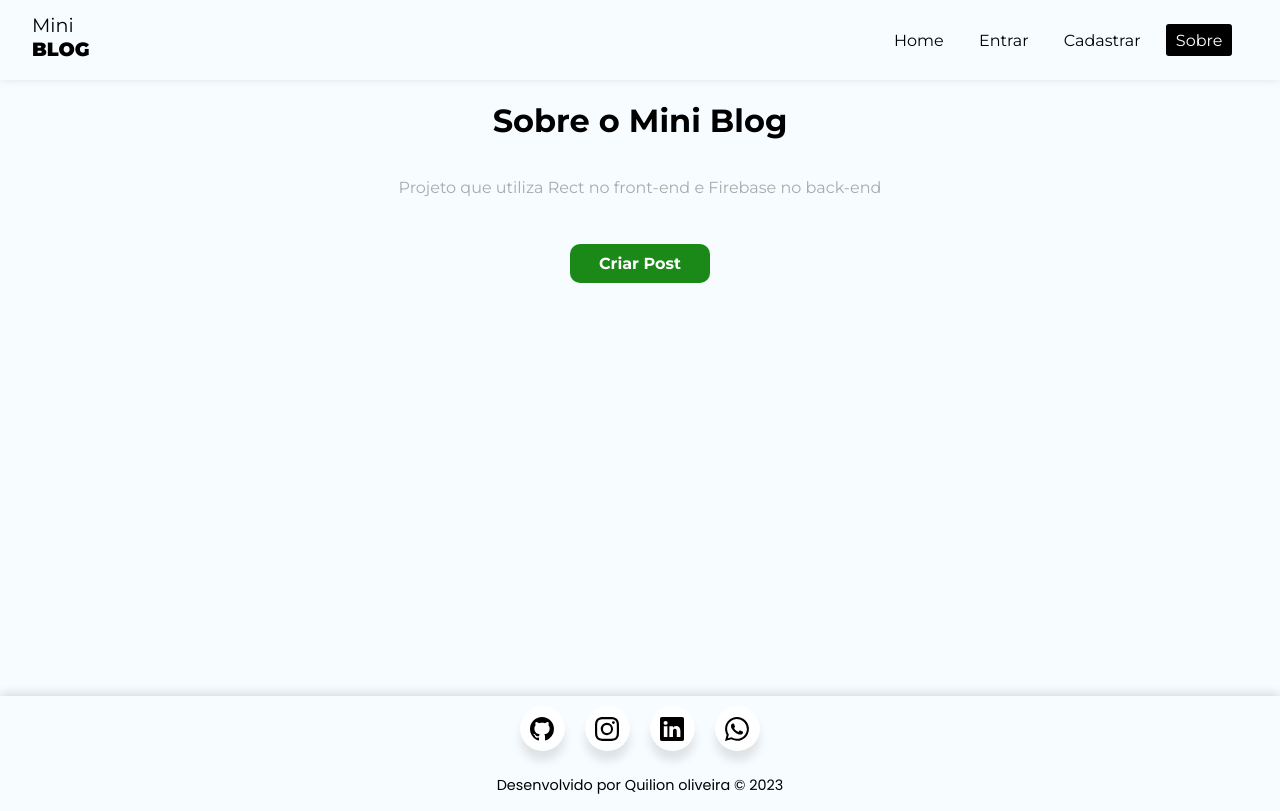
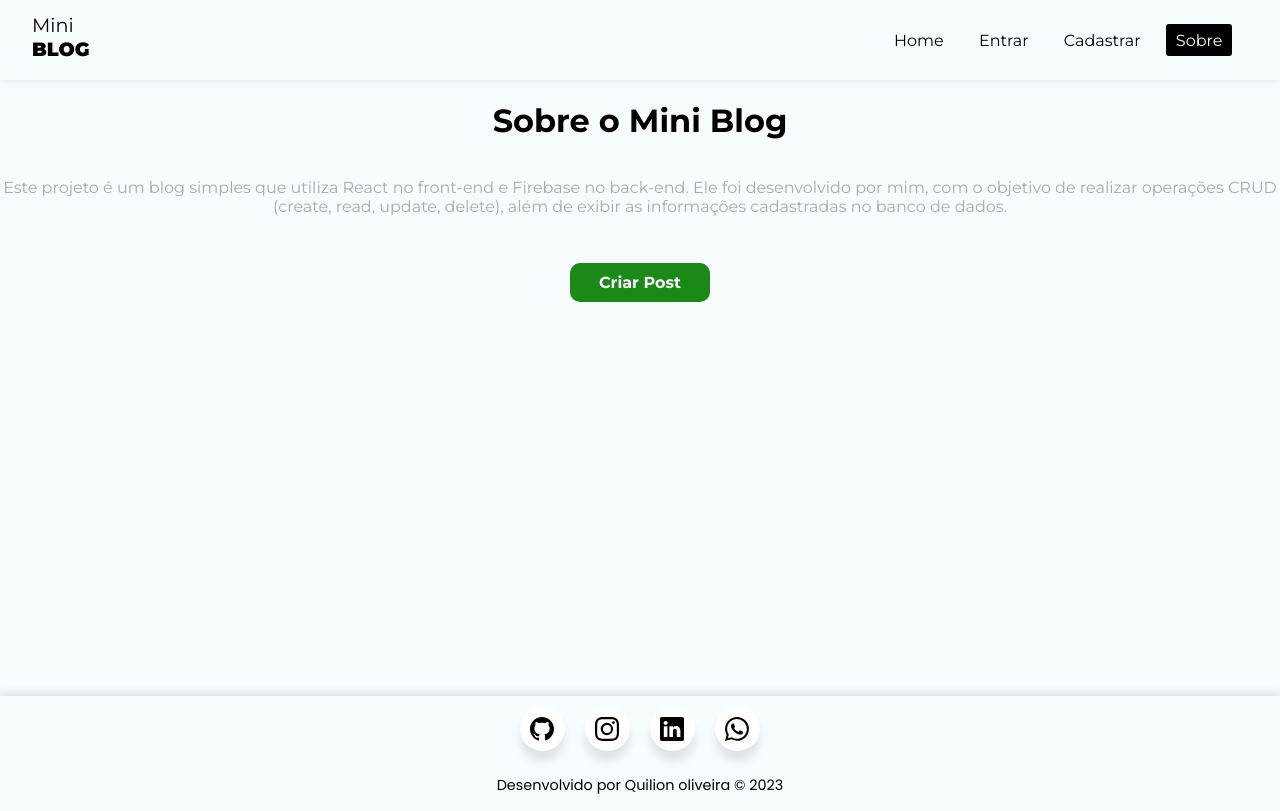
Before and after one commit to QuiLion7/projetominiblog, a React (Create React App) app: page /about in a window 1280 px wide. Built offline with nearby package versions, Linux system fonts and the light colour scheme; no server answers.

Commit message:
Added more details about the project's technologies and goals

```diff
--- a/src/pages/About/About.js
+++ b/src/pages/About/About.js
@@ -1,14 +1,23 @@
-import { Link } from 'react-router-dom'
-import styles from './About.module.css'
+import { Link } from "react-router-dom";
+import styles from "./About.module.css";
 
 const About = () => {
   return (
     <div className={styles.about}>
-      <h1>Sobre o Mini <span>Blog</span></h1>
-      <p>Projeto que utiliza Rect no front-end e Firebase no back-end</p>
-      <Link to='/posts/create' className='btn'>Criar Post</Link>
+      <h1>
+        Sobre o Mini <span>Blog</span>
+      </h1>
+      <p>
+        Este projeto é um blog simples que utiliza React no front-end e Firebase
+        no back-end. Ele foi desenvolvido por mim, com o objetivo de realizar
+        operações CRUD (create, read, update, delete), além de exibir as
+        informações cadastradas no banco de dados.
+      </p>
+      <Link to="/posts/create" className="btn">
+        Criar Post
+      </Link>
     </div>
-  )
-}
+  );
+};
 
-export default About
+export default About;
```
